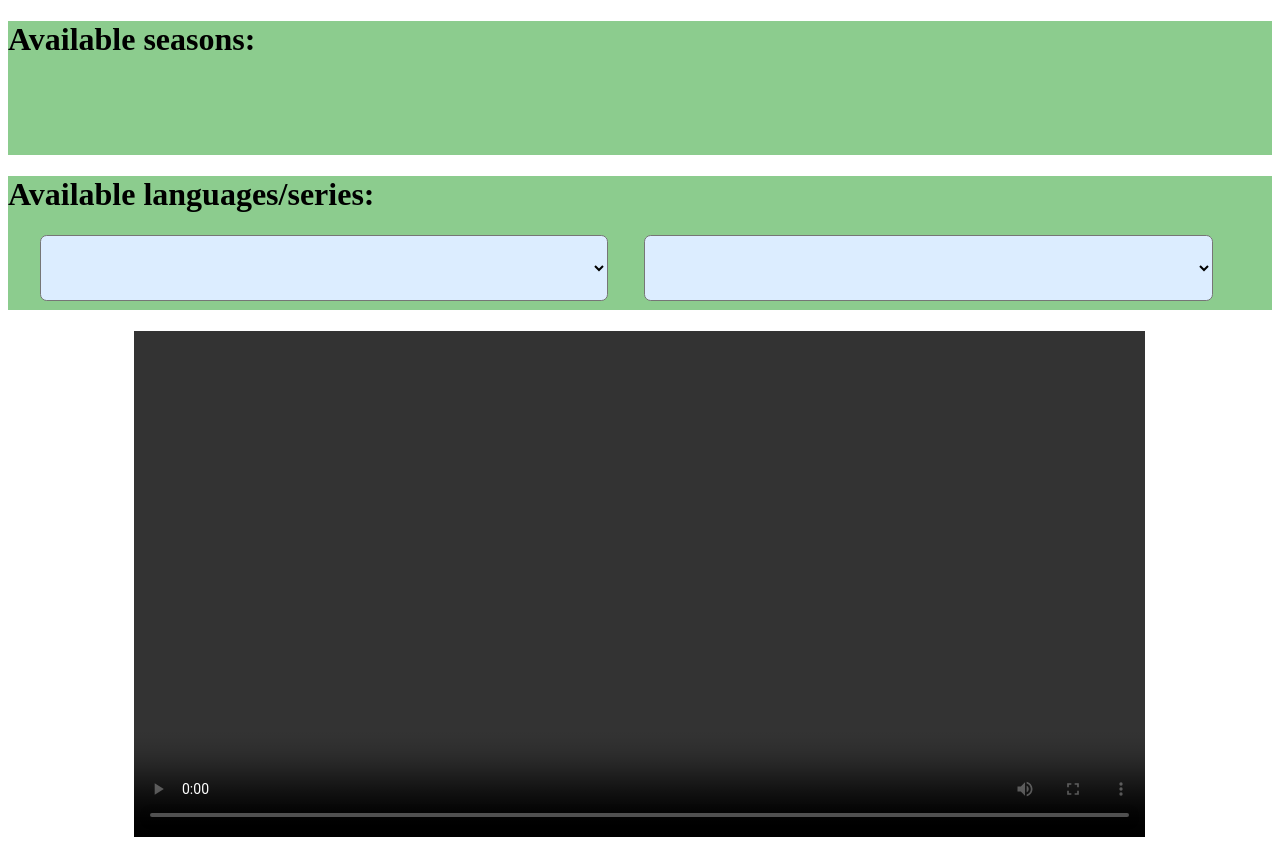
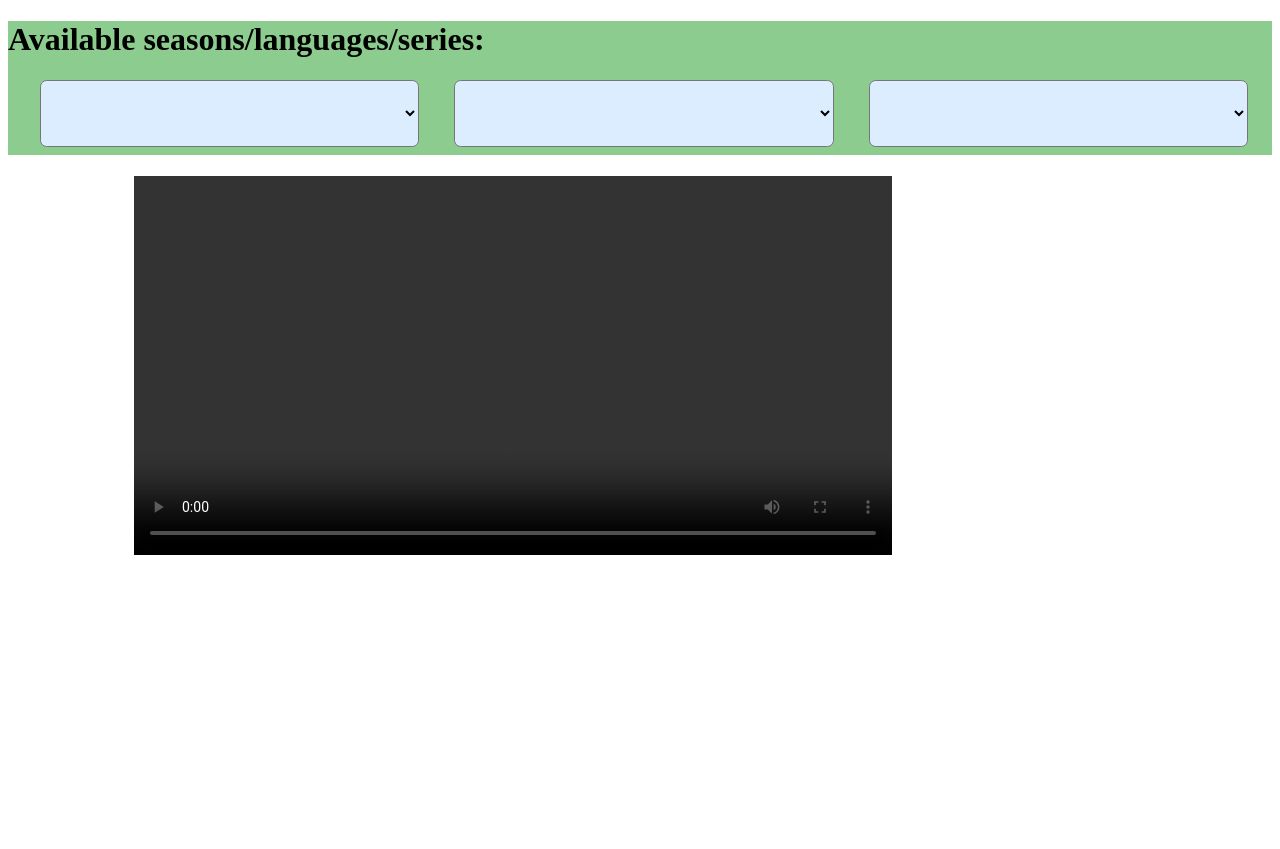
Before and after one commit to ekabardinsky/local_film_aggregator, a website: page client/movie.html in a window 1280 px wide. After the commit the page ends 800 px from the top, so only its background shows below. Drawn offline with Linux system fonts and the light colour scheme; no server answers.

Commit message:
Fix movie page UX

```diff
--- a/client/css/movie.css
+++ b/client/css/movie.css
@@ -1,32 +1,6 @@
-#seasons-container {
+.dropdown-container {
     height: 50pt;
-    float: left;
-}
-
-.season-item {
-    margin-left: 5pt;
-    height: 50pt;
-    width: 50pt;
-    background: rgb(220, 237, 255);
-    float: left;
-    border-radius: 5pt;
-    text-align: center;
-    font-size: 40pt;
-}
-
-
-#language-container {
-    height: 50pt;
-    width: 45%;
-    font-size: 40pt;
-    border-radius: 5pt;
-    background: rgb(220, 237, 255);
-    margin-left: 2.5%;
-}
-
-#series-container {
-    height: 50pt;
-    width: 45%;
+    width: 30%;
     font-size: 40pt;
     border-radius: 5pt;
     background: rgb(220, 237, 255);
@@ -41,6 +15,6 @@
 }
 
 #player {
-    width: 80%;
+    width: 60%;
     margin-left: 10%;
 }
--- a/client/js/movie.js
+++ b/client/js/movie.js
@@ -28,12 +28,14 @@ function drawSeasons(seasons, adapter) {
 }
 
 function drawSeason(season, adapter, id) {
-    return '<div onclick="handleSeasonItemClick(this)" adapter="' + adapter + '" url="' + season.url + '" class="season-item">' + id + '</div>';
+    return '<option adapter="' + adapter + '" url="' + season.url + '">' + id + '</option>';
 }
 
-function handleSeasonItemClick(e) {
-    var url = e.attributes.url.value;
-    var adapter = e.attributes.adapter.value;
+function handleSeasonChange() {
+    var seasonContainer = document.getElementById('seasons-container');
+    var currentSeason = seasonContainer.options[seasonContainer.selectedIndex];
+    var url = currentSeason.attributes.url.value;
+    var adapter = currentSeason.attributes.adapter.value;
 
     loadLanguages(url, adapter);
 }
@@ -61,7 +63,7 @@ function drawLanguages(languages, adapter) {
 }
 
 function drawLanguage(language, adapter) {
-    return '<option class="serie-item" url="' + language.url + '" adapter="' + adapter + '">' + language.language + '</option>';
+    return '<option url="' + language.url + '" adapter="' + adapter + '">' + language.language + '</option>';
 }
 
 function handleLanguageChange() {
@@ -94,7 +96,7 @@ function drawSeries(series) {
 }
 
 function drawSerie(serie) {
-    return '<option class="serie-item" title="' + serie.title + '" link="' + serie.link + '">' + serie.title + '</option>';
+    return '<option title="' + serie.title + '" link="' + serie.link + '">' + serie.title + '</option>';
 }
 
 function handleSerieChange() {
--- a/client/movie.html
+++ b/client/movie.html
@@ -10,14 +10,10 @@
 </head>
 <body onload="load()">
 <div class="topBar">
-    <h1>Available seasons:</h1>
-    <div id="seasons-container">
-    </div>
-</div>
-<div class="topBar">
-    <h1>Available languages/series:</h1>
-    <select onchange="handleLanguageChange()" id="language-container"></select>
-    <select onchange="handleSerieChange()" id="series-container"></select>
+    <h1>Available seasons/languages/series:</h1>
+    <select onchange="handleSeasonChange()" id="seasons-container" class="dropdown-container"></select>
+    <select onchange="handleLanguageChange()" id="language-container" class="dropdown-container"></select>
+    <select onchange="handleSerieChange()" id="series-container" class="dropdown-container"></select>
 </div>
 <h1 id="movie-name"></h1>
 <h2 id="serie-name"></h2>
```
